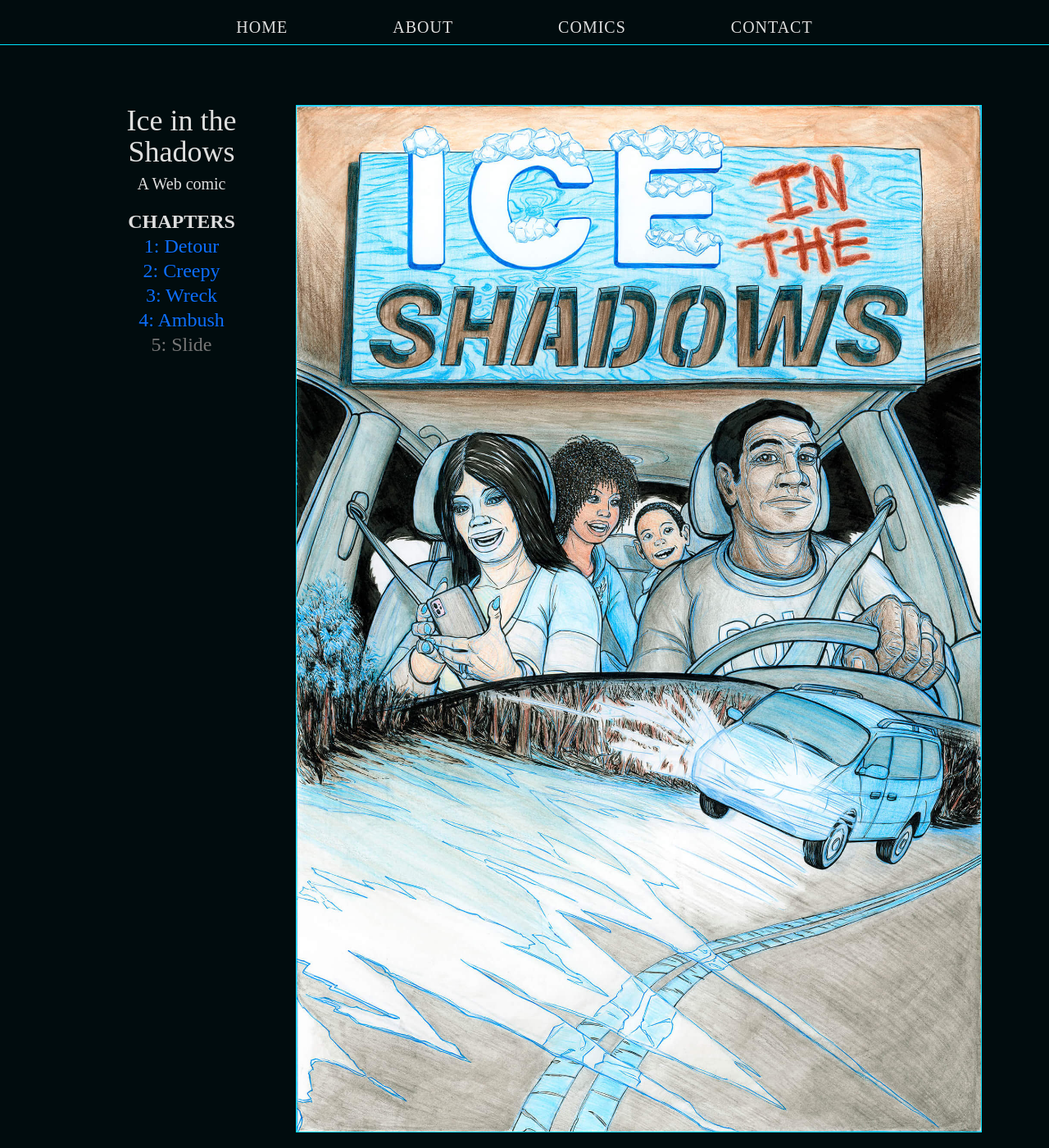
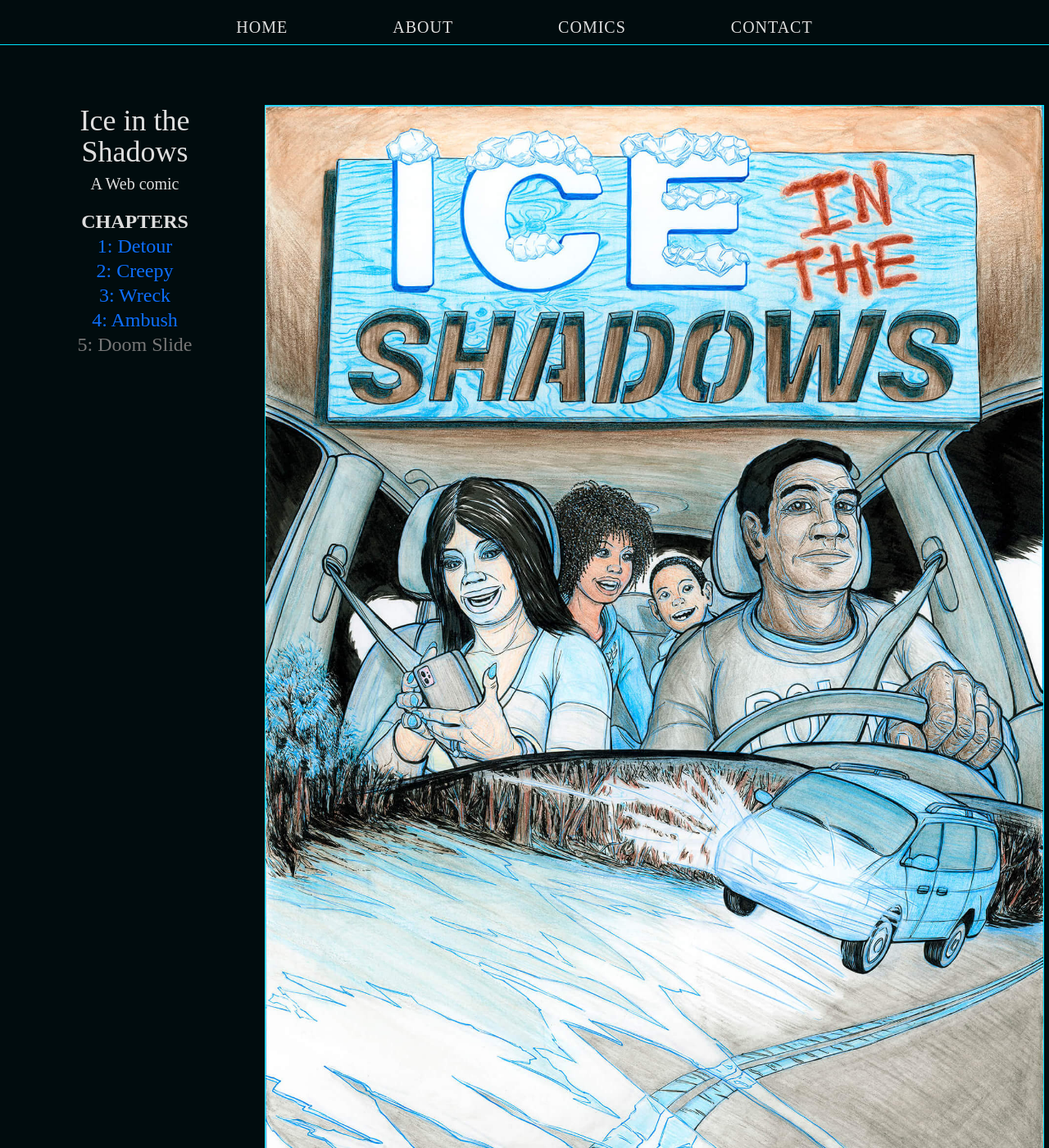
Before and after one commit to bobdry/illus, a Jekyll site: the page built from ice.md, in a window 1280 px wide and 1400 px high. Shown: the whole window at 82% size. Built offline with Jekyll 4.4.1, drawn with Linux system fonts in a browser that asks for light colours; some web fonts are replaced.

Commit message:
minor ice layout changes

```diff
--- a/_layouts/port-v-ice-chapter-four.html
+++ b/_layouts/port-v-ice-chapter-four.html
@@ -60,7 +60,7 @@
           <div class="col-12 col-md-4">
             <span class="ice-frame">
               <img src="../images/v3/ice/p13-f6.jpg" class="img-fluid" alt="page 13, frame 6" loading="lazy" width="800" height="826">
-              <p>What do you think you&rsquo;re doing squirrel?</p>
+              <p>&ldquo;What do you <strong>think</strong> you&rsquo;re doing <em>squirrel?</em>&rdquo;</p>
             </span>
           </div>
           <div class="col-12 col-md-8">
@@ -86,7 +86,7 @@
             <span class="ice-chapter-paging text-start"><a href="{{ "ice/ice-3.html" | prepend: site.baseurl }}" class="no-paginator">&laquo; 3: Wreck</a></span>
           </div>
           <div class="col-9">
-            <span class="ice-chapter-paging text-end link-disabled">5: Slide</span>
+            <span class="ice-chapter-paging text-end link-disabled">5: Doom Slide</span>
           </div>
         </div>
       </article>
--- a/_layouts/port-v-ice-home.html
+++ b/_layouts/port-v-ice-home.html
@@ -20,7 +20,7 @@
         </div>
         <div class="col-6 col-lg-12">
           <p class="text-center w-100"><a href="{{ "ice/ice-4.html" | prepend: site.baseurl }}" class="no-paginator">4: Ambush</a></p>
-          <p class="text-center w-100"><span class="link-disabled">5: Slide</span></p>
+          <p class="text-center w-100"><span class="link-disabled">5: Doom Slide</span></p>
         </div>
       </div>
     </div>
```
Also changed, not shown: dist/css/main.css (+11 -1 lines), dist/main.min.css.
